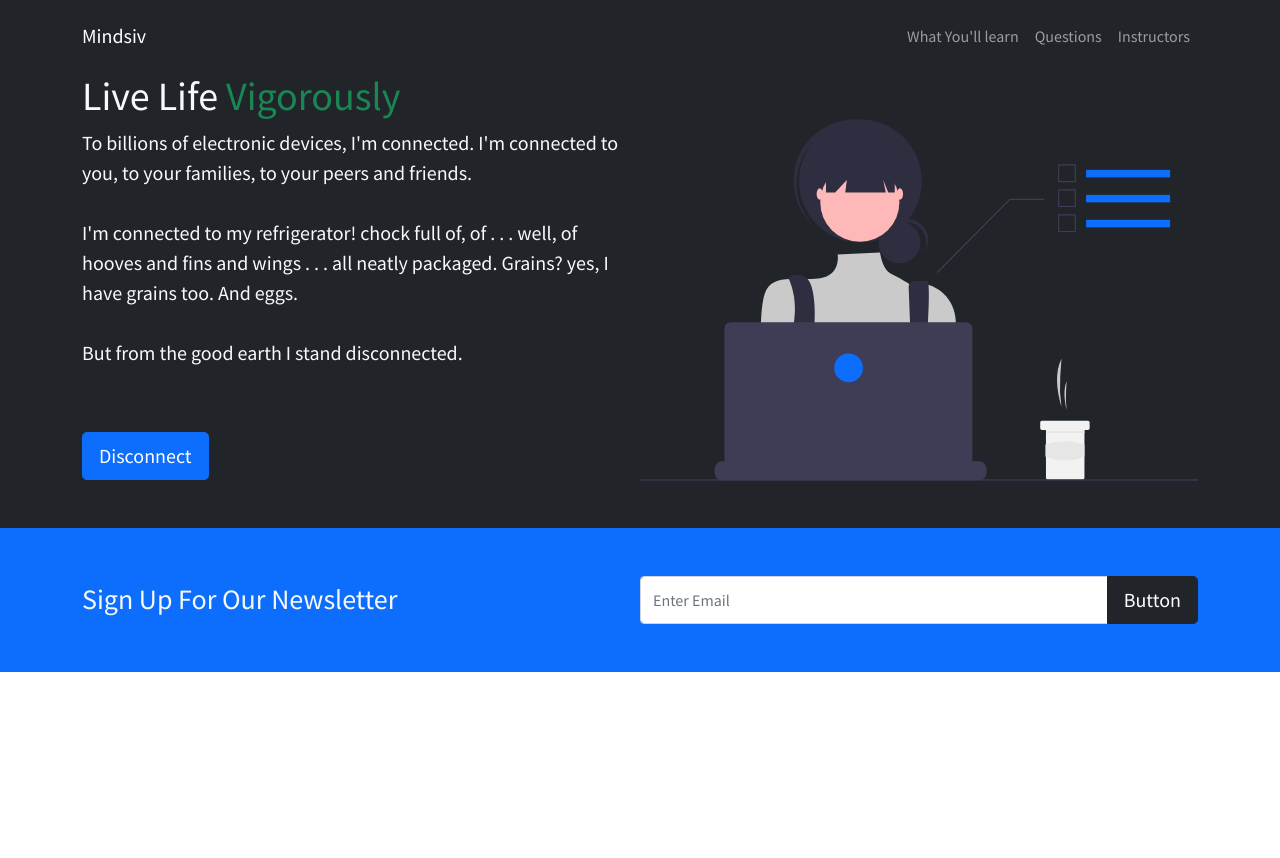
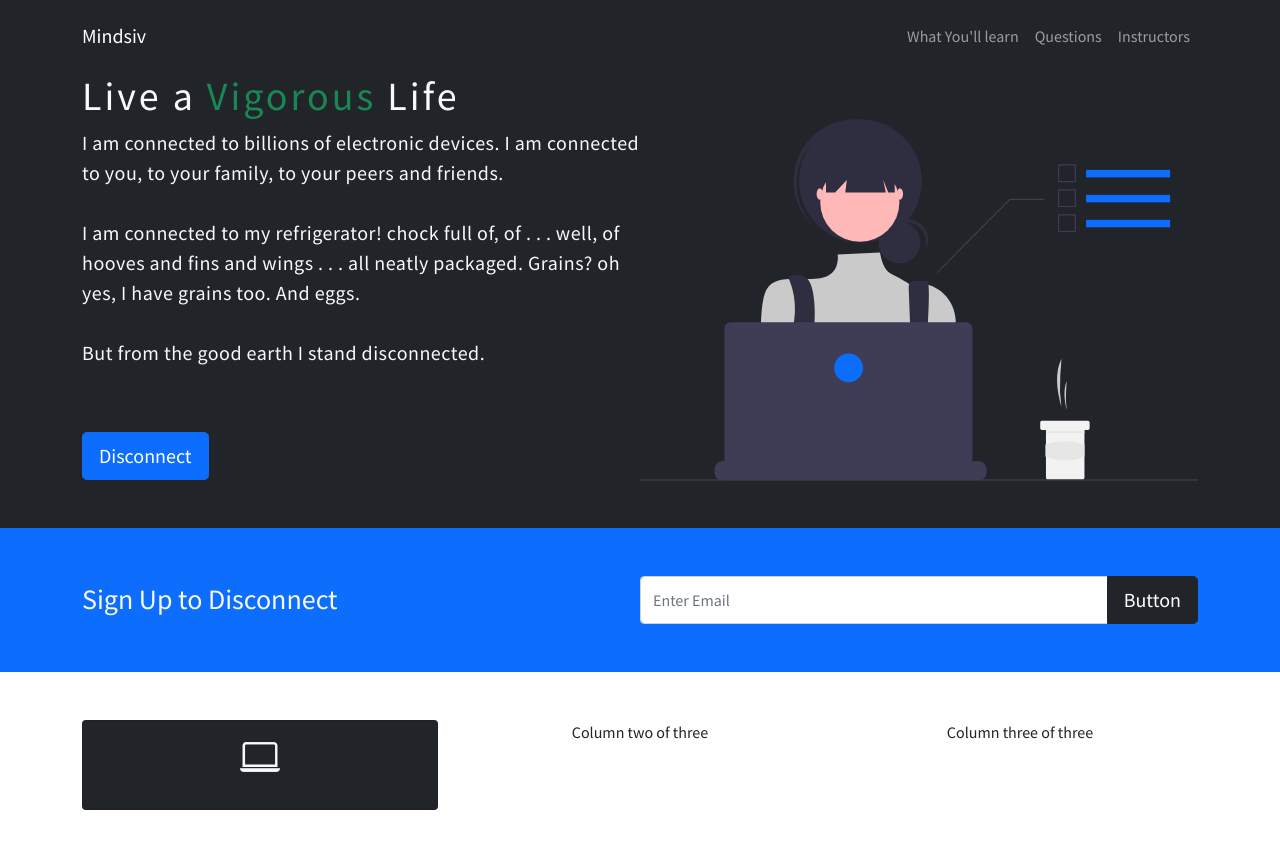
Before and after one commit to amandrafino/boot-traversy, a website: page index.html in a window 1280 px wide. Before the commit the page ends 800 px from the top, so only its background shows below. Drawn offline with nearby package versions, Linux system fonts and the light colour scheme.

Commit message:
added box section to work with bootstraps cards

```diff
--- a/css/style.css
+++ b/css/style.css
@@ -1,6 +1,14 @@
 
 body {
   font-family: 'Source Sans Pro', sans-serif;
+}
+
+.headline{
+  letter-spacing: 3px;
+}
+
+.lead {
+  letter-spacing: 0.5px;
 }
 
 @media (min-width: 768px) {
--- a/index.html
+++ b/index.html
@@ -11,7 +11,9 @@
   <meta name="viewport" content="width=device-width, initial-scale=1.0">
   <title>Vigorous Life</title>
   <link rel="stylesheet" href="node_modules/bootstrap/dist/css/bootstrap.css">
+  <link rel="stylesheet" href="https://cdn.jsdelivr.net/npm/bootstrap-icons@1.7.2/font/bootstrap-icons.css">
   <link rel="stylesheet" href="css/style.css">
+
 </head>
 <body>
 
@@ -47,8 +49,8 @@
       <div class="container">
         <div class="d-sm-flex align-self-center justify-content-between">
           <div>
-            <h1>Live Life <span class="text-success">Vigorously</span></h1>
-            <p class="lead">To billions of electronic devices, I'm connected. I'm connected to you, to your families, to your peers and friends. <br><br>I'm connected to my refrigerator! chock full of, of . . . well, of hooves and fins and wings . . . all neatly packaged. Grains? yes, I have grains too. And eggs. <br><br> But from the good earth I stand disconnected.</p>
+            <h1 class="headline">Live a <span class="text-success">Vigorous</span> Life</h1>
+            <p class="lead">I am connected to billions of electronic devices. I am connected to you, to your family, to your peers and friends. <br><br>I am connected to my refrigerator! chock full of, of . . . well, of hooves and fins and wings . . . all neatly packaged. Grains? oh yes, I have grains too. And eggs. <br><br> But from the good earth I stand disconnected.</p>
             <button class="btn btn-primary btn-lg my-5">Disconnect</button>
           </div>
           <img class="image-fluid w-50 d-none d-sm-block" src="img/showcase.svg" alt="">
@@ -61,7 +63,7 @@
     <section class="bg-primary text-light p-5">
       <div class="container">
         <div class="d-md-flex justify-content-between align-items-center">
-          <h3 class="mb-3 mb-md-0">Sign Up For Our Newsletter</h3>
+          <h3 class="mb-3 mb-md-0">Sign Up to Disconnect</h3>
 
           <div class="input-group news-input">
             <input type="text" class="form-control" placeholder="Enter Email">
@@ -70,7 +72,28 @@
         </div>
       </div>
     </section>
+  <!-- End Newsletter -->
 
+  <!-- Boxes -->
+  <section class="p-5">
+    <div class="container">
+      <div class="row text-center">
+
+        <div class="col-md">
+          <div class="card bg-dark text-light">
+            <div class="card-body text-center">
+              <div class="h1 mb-3">
+                <i class="bi bi-laptop"></i>
+              </div>
+            </div>
+          </div>
+        </div>
+
+        <div class="col-md">Column two of three</div>
+        <div class="col-md">Column three of three</div>
+      </div>
+    </div>
+  </section>
 
   <!-- Script -->
   <script src="node_modules/bootstrap/dist/js/bootstrap.bundle.js"></script>
--- a/package.json
+++ b/package.json
@@ -9,6 +9,7 @@
   "author": "aam",
   "license": "MIT",
   "dependencies": {
-    "bootstrap": "^5.1.3"
+    "bootstrap": "^5.1.3",
+    "bootstrap-icons": "^1.7.2"
   }
 }
```
Also changed, not shown: 1 other file.
